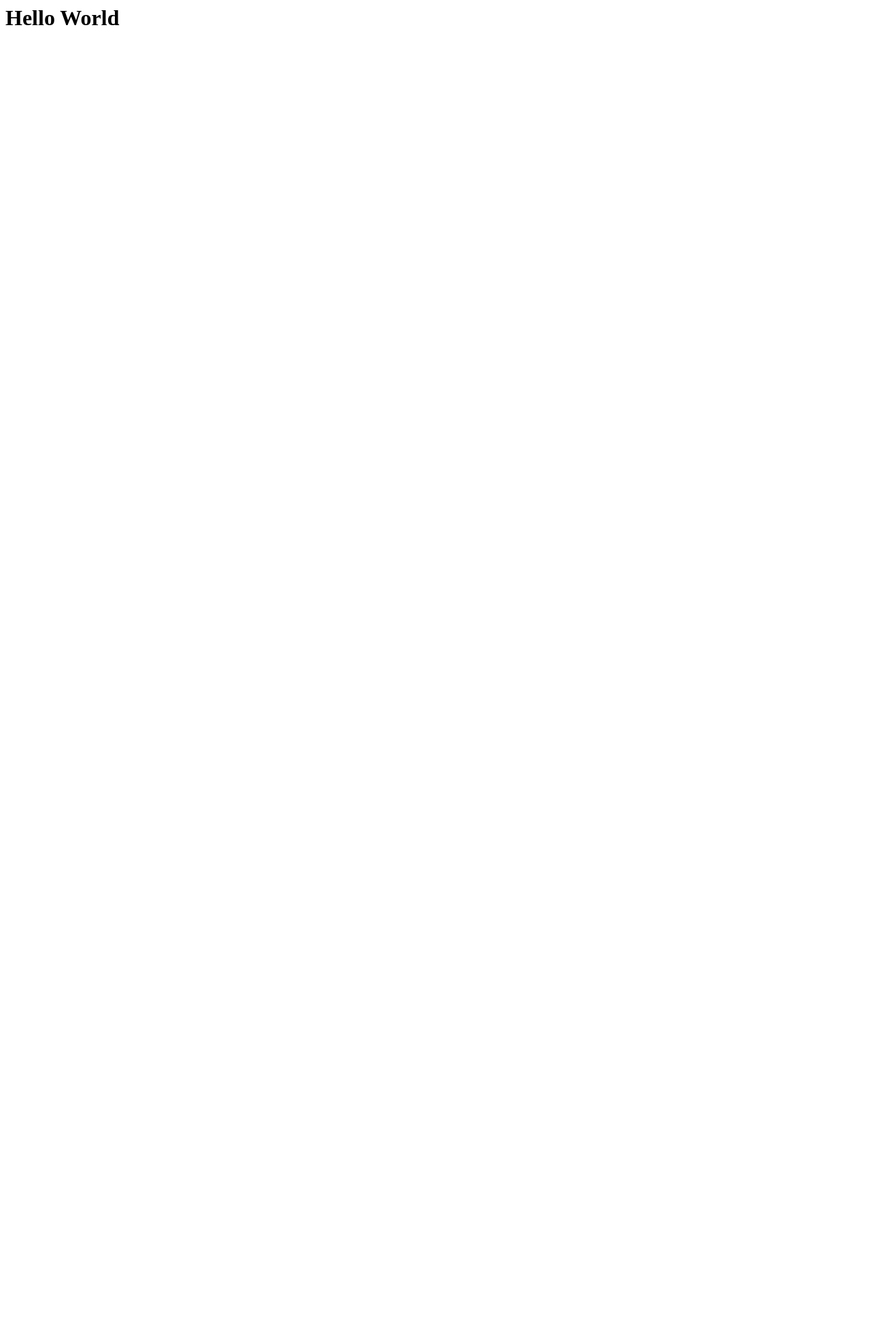
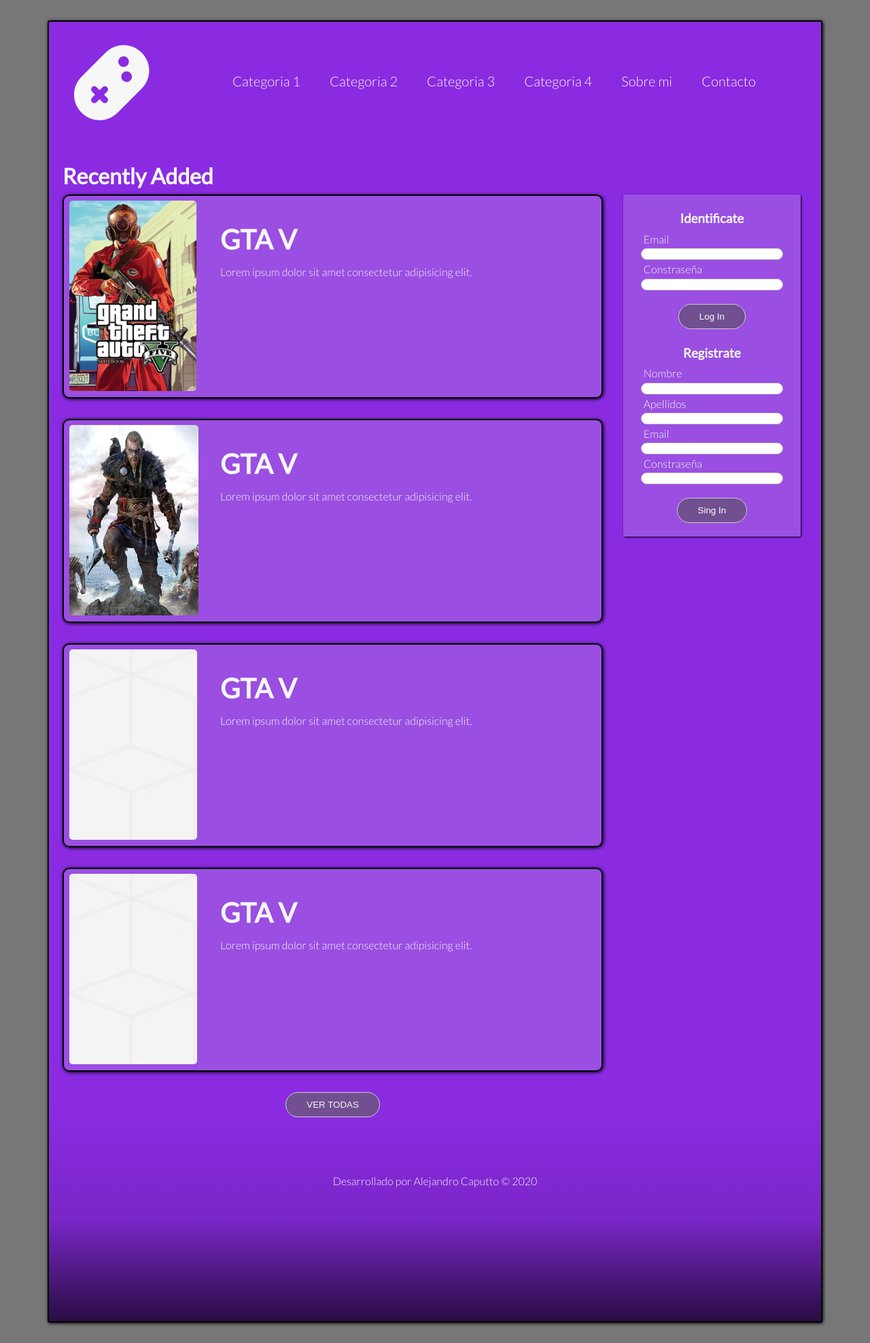
Before and after one commit to Alejandro-J-Caputto/videogames-blog-php-sql, a PHP site: page / in a window 1280 px wide. Before the commit the page is almost empty. Shown: the whole page at 68% size. Before the commit the page ends 37 px from the top, so only its background shows below. Run offline with PHP 8.4, Linux system fonts and the light colour scheme; some libraries are stand-ins or nearby versions.

Commit message:
layout (non responsive yet)

```diff
--- a/index.php
+++ b/index.php
@@ -1,5 +1,136 @@
-<?php
-echo "<h1>Hello World</h1>";
+<!DOCTYPE html>
+<html lang="en">
+<head>
+    <meta charset="UTF-8">
+    <meta name="viewport" content="width=device-width, initial-scale=1.0">
+    <link href="https://fonts.googleapis.com/css2?family=Lato:wght@100;300;400&display=swap" rel="stylesheet">
+    <script src="https://kit.fontawesome.com/cd9184cd3c.js" crossorigin="anonymous"></script>
+    <link rel="stylesheet" type="text/css" href="./styles/styles.css">
+    <title>Videogames</title>
+</head>
+<body>
+    <div class="main-body" >
 
 
-?>
+        <!-- Barra de navegacion -->
+        <nav>
+            <div class="nav-brand">
+            <a href="#"><i class="nav-brand_logo fas fa-gamepad"></i></a>
+            </div>
+            <ul class="mi-nav">
+                <li> <a href="#">Categoria 1</a> </li>
+                <li> <a href="#">Categoria 2</a> </li>
+                <li> <a href="#">Categoria 3</a> </li>
+                <li> <a href="#">Categoria 4</a> </li>
+                <li> <a href="#">Sobre mi</a></li>
+                <li> <a href="#">Contacto</a> </li>
+            </ul>
+        </nav>
+
+
+        <!-- Header -->
+        <!-- seccion contenido -->
+        <div class="clearfix"></div>
+
+        <h1 class="header-1">Recently Added</h1>
+        <section id="section-entradas">
+           <ul class="entradas">
+               <li class="tarjeta">
+                   <div class="tarjeta_foto">
+                       <img class="tarjeta_foto-avatar" src="./assets/img/gta-v.jpg" alt="">
+                    </div>
+                   <div class="tarjeta_texto">
+                       <h3 class="tarjeta_titulo">GTA V</h3>
+
+                       <p class="tarjeta_description">
+                           Lorem ipsum dolor sit amet consectetur adipisicing elit.
+                       </p>
+                   </div>
+               </li>
+               <li class="tarjeta">
+                   <div class="tarjeta_foto">
+                       <img class="tarjeta_foto-avatar" src="./assets/img/assassins-creed-valhalla-imagen.jpeg" alt="">
+                    </div>
+                   <div class="tarjeta_texto">
+                       <h3 class="tarjeta_titulo">GTA V</h3>
+
+                       <p class="tarjeta_description">
+                           Lorem ipsum dolor sit amet consectetur adipisicing elit.
+                       </p>
+                   </div>
+               </li>
+               <li class="tarjeta">
+                   <div class="tarjeta_foto">
+                       <img class="tarjeta_foto-avatar" src="./assets/img/cubes.png" alt="">
+                    </div>
+                   <div class="tarjeta_texto">
+                       <h3 class="tarjeta_titulo">GTA V</h3>
+
+                       <p class="tarjeta_description">
+                           Lorem ipsum dolor sit amet consectetur adipisicing elit.
+                       </p>
+                   </div>
+               </li>
+               <li class="tarjeta">
+                   <div class="tarjeta_foto">
+                       <img class="tarjeta_foto-avatar" src="./assets/img/cubes.png" alt="">
+                    </div>
+                   <div class="tarjeta_texto">
+                       <h3 class="tarjeta_titulo">GTA V</h3>
+
+                       <p class="tarjeta_description">
+                           Lorem ipsum dolor sit amet consectetur adipisicing elit.
+                       </p>
+                   </div>
+               </li>
+           </ul>
+           <div id="see-all">
+               <button  class="btn-view"><a href="">VER TODAS</a> </button>
+
+           </div>
+        </section>
+
+
+        <section id="section-login">
+        <aside id="sidebar">
+          <div id="login" class="block-aside">
+              <h3>Identificate</h3>
+              <form action="login.php" method="post">
+                  <label for="email">Email</label>
+                  <input type="email" name="email">
+                  <label for="password">Constraseña</label>
+                  <input type="password" name="password">
+                  <button class="btn" type="submit" value="Entrar">Log In</button>
+              </form>
+          </div>
+
+          <div id="register" class="block-aside">
+              <h3>Registrate</h3>
+              <form action="register.php" method="post">
+                  <label for="name" >Nombre</label>
+                  <input type="text" name="name">
+                  <label for="apellido">Apellidos</label>
+                  <input type="text" name="apellido">
+                  <label for="email">Email</label>
+                  <input type="email" name="email">
+                  <label for="password">Constraseña</label>
+                  <input type="password" name="password">
+                  <button class="btn" type="submit" value="Entrar">Sing In</button>
+              </form>
+          </div>
+      </aside>
+
+        </section>
+        <div class="clearfix"></div>
+
+
+        <!-- footer -->
+
+        <footer id="myFooter">
+            <p>Desarrollado por Alejandro Caputto &copy; 2020</p>
+        </footer>
+
+    </div>
+
+</body>
+</html>
--- a/styles/styles.css
+++ b/styles/styles.css
@@ -0,0 +1,311 @@
+
+*,
+*::after,
+*::before {
+    margin: 0;
+    padding: 0;
+    box-sizing: inherit;
+    text-decoration: none;
+    list-style: none;
+
+}
+
+.clearfix {
+    clear: both;
+    float: none;
+}
+
+
+.row-entradas {
+    width: 70%;
+}
+
+html {
+    font-size: 62.5%;
+
+
+}
+body {
+    font-family: lato, sans-serif;
+    color: #555;
+    font-weight: 300;
+    font-size: 1.6rem;
+    line-height: 1.7;
+
+    box-sizing: border-box;
+
+    padding: 3rem;
+    text-rendering: optimizeLegibility;
+    background-color: #777;
+
+}
+
+/* header */
+
+header {
+    height: 30vh;
+
+}
+.logo {
+    float: left;
+    margin-top: 0.8rem;
+    width: auto;
+    text-decoration: none;
+}
+.logo a:link,
+.logo a:visited{
+    color: #777;
+    border-bottom: 2px solid transparent;
+    transition: border-bottom 1s;
+}
+.logo a:hover,
+.logo a:active {
+    border-bottom: 2px solid #777;
+}
+
+.main-nav {
+    float: right;
+    margin-top: 1.1rem;
+
+
+}
+.main-nav li {
+    display: inline-block;
+    margin-left: 40px;
+}
+.main-nav li a:link,
+.main-nav li a:visited {
+  padding: 8px 0px;
+  text-decoration: none;
+  border-bottom: 2px solid transparent;
+  color: #777;
+  font-size: 2rem;
+  transition: border-bottom 1s;
+}
+.main-nav li a:hover,
+.main-nav li a:active {
+    border-bottom: 2px solid #777;
+    transition: border-bottom 1s;
+}
+
+
+
+.main-body {
+    margin: 0 auto;
+    width: 1140px;
+    background-color: blueviolet;
+    min-height: 100vh;
+    box-shadow: 1px 1px 5px black;
+    border-radius: 3px;
+    border: 2px solid black;
+
+}
+
+.main-body:before,
+.main-body:after {
+    content:"";
+    display:table;
+}
+.main-body:after {
+    clear:both;
+}
+nav {
+    height: 15rem;
+    background-color: blueviolet;
+}
+.nav-brand {
+    height: 15rem;
+    margin-left: 3rem;
+    margin-top: 2rem;
+    width: 200px;
+    float: left;
+}
+
+.nav-brand_logo {
+    margin-top: 2rem;
+    color: #f7f7f7;
+    font-size: 10rem;
+    transform: rotate(-45deg);
+    cursor: pointer;
+
+
+}
+
+.mi-nav {
+  float: left;
+  height: 15rem;
+  padding-top: 2rem;
+  padding-right: 5rem;
+
+  margin-top: 5rem;
+}
+.mi-nav li {
+    display: inline-block;
+    margin-left: 40px;
+}
+.mi-nav li a:link,
+.mi-nav li a:visited {
+    padding: 8px 0px;
+    color: #f7f7f7;
+    font-size: 2rem;
+    border-bottom: 2px solid transparent;
+    transition: border-bottom 1s;
+}
+
+.mi-nav li a:hover,
+.mi-nav li a:active {
+    border-bottom: 2px solid #f7f7f7;
+    transition: border-bottom 1s;
+}
+
+
+
+/* SECCION ENTRADAS */
+.header-1 {
+    margin-left: 2rem;
+    color: #f7f7f7;
+
+}
+
+
+#section-entradas {
+
+    min-height: 70vh;
+    width: 70%;
+    margin-left: 2rem;
+    float: left;
+    display: inline-block;
+
+}
+
+
+/* FORMULARIO REGISTRO */
+#section-login {
+    padding-top: 2rem;
+    display: inline-block;
+    color: #f7f7f7;
+    float: right;
+    background-color: rgba(158, 86, 226, 0.822);
+    width: 23%;
+    min-height: 30vh;
+    margin-right: 3rem;
+    margin-left: 1rem;
+    box-shadow: 1px 1px 3px black;
+    border-radius: 3px;
+
+}
+
+.tarjeta {
+    height: 300px;
+    background-color: rgba(158, 86, 226, 0.822);
+    border: 2px solid black;
+    margin-bottom: 3rem;
+    box-shadow: 1px 1px 5px black;
+    color: #f7f7f7;
+    border-radius: 10px;
+    cursor: pointer;
+
+}
+
+.tarjeta_foto {
+    height: 300px;
+
+    display: inline-block;
+    float: left;
+    width: 200px;
+    position: relative;
+    overflow: hidden;
+}
+.tarjeta_foto-avatar {
+    height: 290px;
+    max-width: 200px;
+    margin-top: 2px;
+    margin-left: 3px;
+    border-radius: 10px;
+    padding: 5px;
+
+}
+.tarjeta_texto {
+    display: inline-block;
+    margin-left: 3rem;
+    margin-top: 3rem;
+}
+.tarjeta_titulo {
+
+    font-size: 4rem;
+
+
+}
+.tarjeta_description {
+
+
+}
+
+#section-login {
+    text-align: center;
+}
+#section-login form label {
+    display: block;
+    text-align: left;
+    padding-left: 3rem;
+}
+#section-login form input {
+    display: block;
+    margin: 0 auto;
+    width: 80%;
+    border-radius: 10px;
+    border: 1px solid #ccc;
+}
+button {
+    margin-top: 2rem;
+    margin-bottom: 2rem;
+    cursor: pointer;
+}
+button[type='submit'] {
+  display: inline-block;
+  padding: 10px 30px;
+  font-weight: 300;
+  text-decoration: none;
+  border-radius: 200px;
+  background-color: rgb(113, 79, 145);
+  color: white;
+  border: 1px solid #ccc;
+  transition: background-color 0.2s, color 0.2s;
+}
+
+.btn-view:hover,
+.btn-view-active,
+button[type='submit']:hover,
+button[type='submit']:active {
+  background-color: blueviolet;
+}
+button a {
+    color: #f7f7f7;
+}
+.see-all {
+    min-width: 300px;
+    margin: 0 auto;
+    align-items: center;
+    text-align: center;
+}
+.btn-view {
+    display: block;
+    margin: 0 auto;
+padding: 10px 30px;
+    font-weight: 300;
+    text-decoration: none;
+    border-radius: 200px;
+    background-color: rgb(113, 79, 145);
+    color: white;
+    border: 1px solid #ccc;
+    transition: background-color 0.2s, color 0.2s;
+
+}
+
+#myFooter {
+    padding-top: 8rem;
+    height: 300px;
+    color: #f7f7f7;
+    text-align: center;
+    background-image: linear-gradient(rgba(0, 0, 0, 0.007),rgba(0, 0, 0, 0.116), rgba(0, 0, 0, 0.7));
+}
```
Also changed, not shown: assets/img/assassins-creed-valhalla-imagen.jpeg (added), assets/img/gta-v.jpg (added), help.html (added), readme.md, 2 other files.
